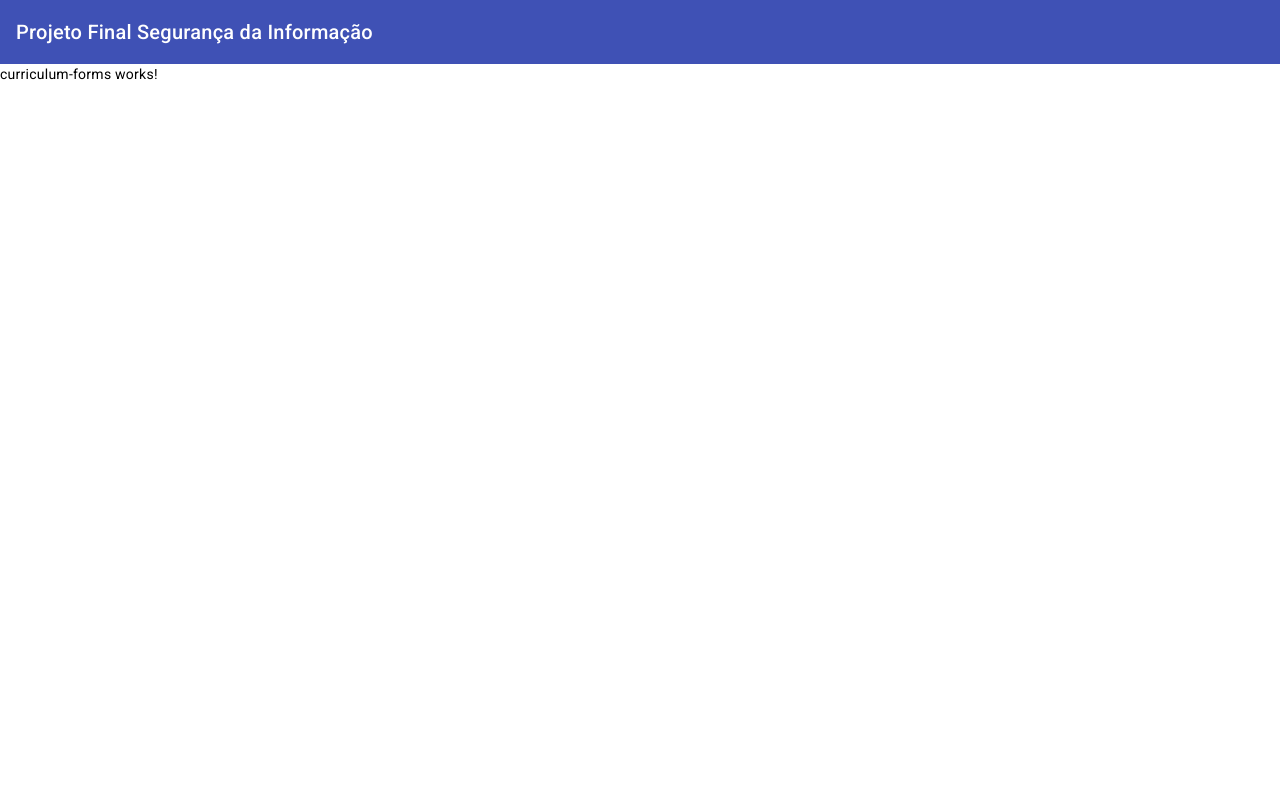
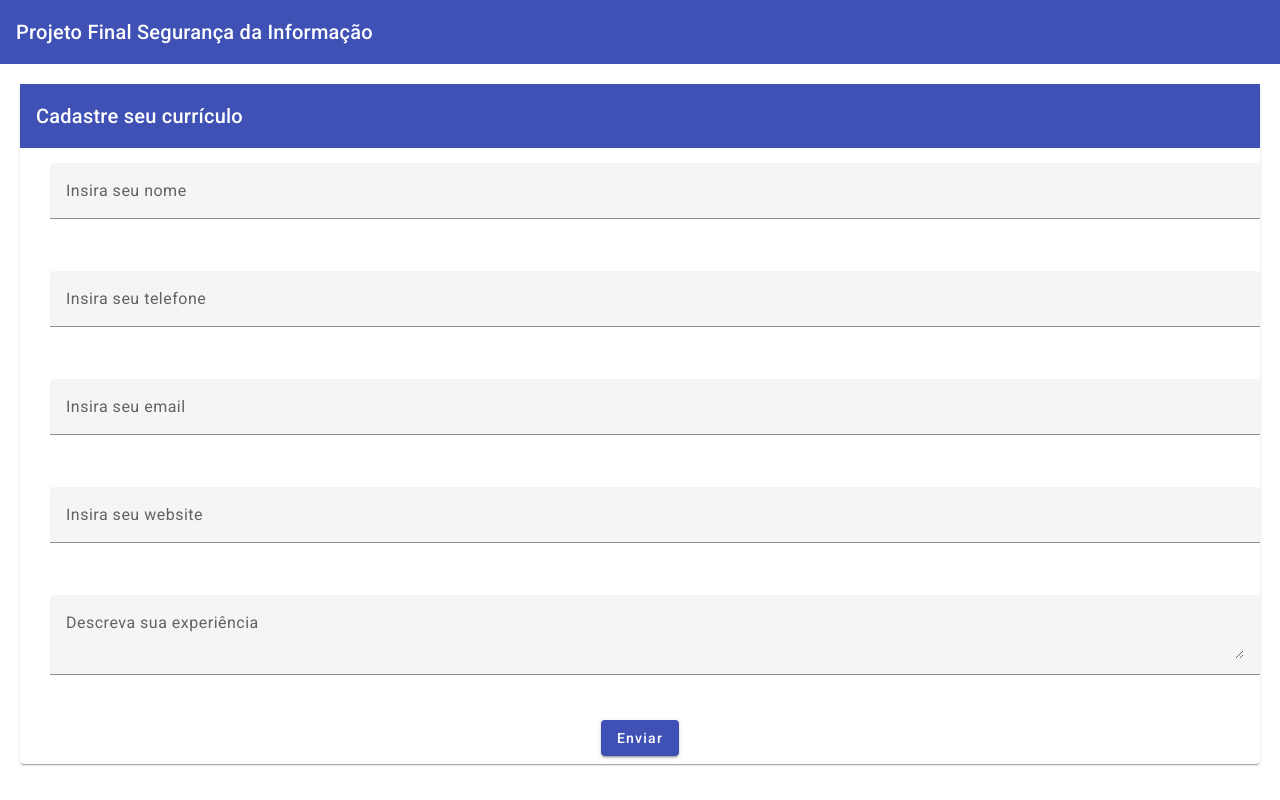
Before and after one commit to michellebritoo/info-sec-frontend, an Angular app: page /curriculum in a window 1280 px wide. Both pictures are taken after a click on the button "Acessar cadastro". Built offline with nearby package versions, Linux system fonts and the light colour scheme; no server answers.

Commit message:
create form view

```diff
--- a/src/app/app.module.ts
+++ b/src/app/app.module.ts
@@ -7,6 +7,7 @@ import { AppMaterialModule } from './shared/app-material/app-material.module';
 import { HttpClientModule } from '@angular/common/http';
 import { CurriculumItemComponent } from './curriculum/curriculum-item/curriculum-item.component';
 import { CurriculumFormsComponent } from './curriculum/curriculum-forms/curriculum-forms.component';
+import { ReactiveFormsModule } from '@angular/forms';
 
 @NgModule({
   declarations: [
@@ -20,6 +21,7 @@ import { CurriculumFormsComponent } from './curriculum/curriculum-forms/curricul
     BrowserAnimationsModule,
     AppMaterialModule,
     HttpClientModule,
+    ReactiveFormsModule,
   ],
   providers: [],
   bootstrap: [AppComponent]
--- a/src/app/curriculum/curriculum-forms/curriculum-forms.component.css
+++ b/src/app/curriculum/curriculum-forms/curriculum-forms.component.css
@@ -0,0 +1,11 @@
+.flex-container {
+    display: flex;
+    flex-direction: column;
+    align-items: center;
+    margin: 20px;
+}
+
+.flex-item {
+    width: 100%;
+    margin: 15px;
+}
--- a/src/app/curriculum/curriculum-forms/curriculum-forms.component.html
+++ b/src/app/curriculum/curriculum-forms/curriculum-forms.component.html
@@ -1 +1,27 @@
-<p>curriculum-forms works!</p>
+<mat-card class="flex-container">
+    <mat-toolbar color="primary">
+        <span>Cadastre seu currículo</span>
+      </mat-toolbar>
+
+    <form [formGroup]="form">
+        <mat-form-field class="flex-item">
+            <input matInput placeholder="Insira seu nome" formControlName="name">
+        </mat-form-field>
+        <mat-form-field class="flex-item">
+            <input matInput placeholder="Insira seu telefone" formControlName="phoneNumber">
+        </mat-form-field>
+        <mat-form-field class="flex-item">
+            <input matInput placeholder="Insira seu email" formControlName="email">
+        </mat-form-field>
+        <mat-form-field class="flex-item">
+            <input matInput placeholder="Insira seu website" formControlName="webSite">
+        </mat-form-field>
+        <mat-form-field class="flex-item">
+            <textarea matInput placeholder="Descreva sua experiência" formControlName="experience"></textarea>
+        </mat-form-field>
+    </form>
+
+    <mat-card-actions>
+        <button mat-raised-button color="primary" (click)="onSubmit()">Enviar</button>
+      </mat-card-actions>
+</mat-card>
--- a/src/app/curriculum/curriculum-forms/curriculum-forms.component.ts
+++ b/src/app/curriculum/curriculum-forms/curriculum-forms.component.ts
@@ -1,10 +1,30 @@
-import { Component } from '@angular/core';
+import { Component, OnInit } from '@angular/core';
+import { FormBuilder, FormGroup } from '@angular/forms';
 
 @Component({
   selector: 'app-curriculum-forms',
   templateUrl: './curriculum-forms.component.html',
   styleUrls: ['./curriculum-forms.component.css']
 })
-export class CurriculumFormsComponent {
+export class CurriculumFormsComponent implements OnInit {
+
+  form: FormGroup;
+
+  constructor(private formBuilder: FormBuilder) {
+    this.form = this.formBuilder.group({
+      name: [null],
+      phoneNumber: [null],
+      email: [null],
+      webSite: [null],
+      experience: [null]
+    });
+  }
+
+  ngOnInit(): void {
+  }
+
+  onSubmit() {
+    console.log("enviado")
+  }
 
 }
```
Also changed, not shown: src/app/shared/app-material/app-material.module.ts (+5 -2 lines), 1 other file (tests, documents, lock files or other folders).
